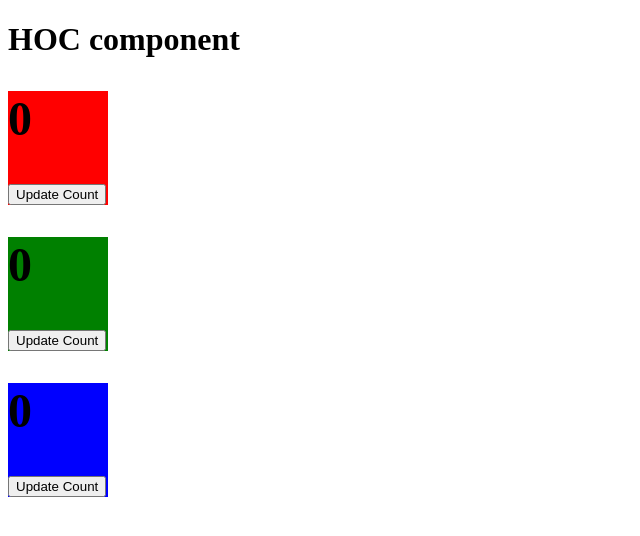
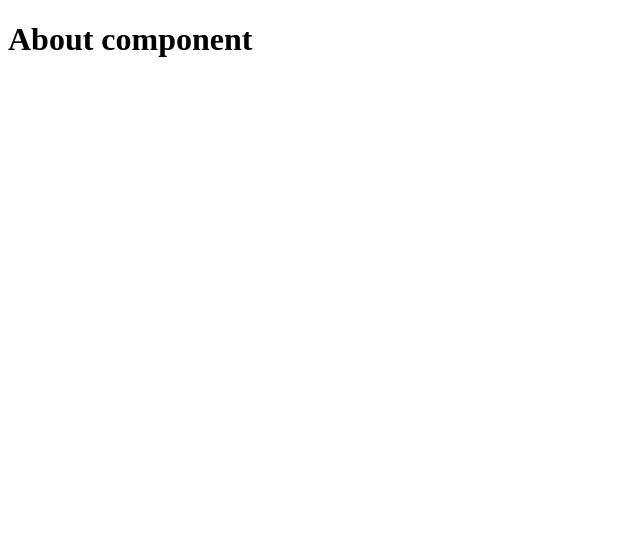
Before and after one commit to maggipawar/Reactjs_tutorial, a React (Create React App) app: page /about in a window 1280 px wide. Shown: the top 536 px of the page, without its empty margins (0-640 px from the left). Built offline with nearby package versions, Linux system fonts and the light colour scheme.

Commit message:
Routerv6 example with functional component

```diff
--- a/package.json
+++ b/package.json
@@ -8,6 +8,7 @@
     "@testing-library/user-event": "^13.5.0",
     "react": "^18.2.0",
     "react-dom": "^18.2.0",
+    "react-router-dom": "^6.9.0",
     "react-scripts": "5.0.1",
     "web-vitals": "^2.1.4"
   },
--- a/src/App.js
+++ b/src/App.js
@@ -1,51 +1,16 @@
-import React, { useState } from "react";
+import React from "react";
+import {BrowserRouter, Route, Routes} from 'react-router-dom';
+import { About } from "./Components/About";
+import { Home } from "./Components/Home";
 export const App = () => {
-  return (
+  return(
     <>
-      <h1>HOC component</h1>
-      <HOCRed cmp={Counter} />
-      <HOCGreen cmp={Counter} />
-      <HOCBlue cmp={Counter} />
+      <BrowserRouter>
+        <Routes>
+          <Route path="/" element={<Home />}></Route>
+          <Route path="/about" element={<About />}></Route>
+        </Routes>
+      </BrowserRouter>
     </>
-  );
+  )
 };
-
-const HOCRed = (props) => {
-  return (
-    <>
-      <h2 style={{ backgroundColor: "red", width: "100px" }}>
-        <props.cmp />
-      </h2>
-    </>
-  );
-};
-
-const HOCGreen = (props) => {
-  return (
-    <>
-      <h2 style={{ backgroundColor: "green", width: "100px" }}>
-        <props.cmp />
-      </h2>
-    </>
-  );
-};
-
-const HOCBlue = (props) => {
-  return (
-    <>
-      <h2 style={{ backgroundColor: "blue", width: "100px" }}>
-        <props.cmp />
-      </h2>
-    </>
-  );
-};
-
-const Counter = () => {
-  let [count, setCount] = useState(0);
-  return (
-    <>
-      <h1>{count} </h1>
-      <button onClick={() => setCount(count + 1)}>Update Count</button>
-    </>
-  );
-};
--- /dev/null
+++ b/src/Components/About.js
@@ -0,0 +1,7 @@
+export const About = () => {
+    return(
+        <>
+            <h1>About component</h1>
+        </>
+    )
+}
--- /dev/null
+++ b/src/Components/Home.js
@@ -0,0 +1,7 @@
+export const Home = () => {
+    return(
+        <>
+            <h1>Home component</h1>
+        </>
+    )
+}
```
Also changed, not shown: 1 other file (tests, documents, lock files or other folders).
